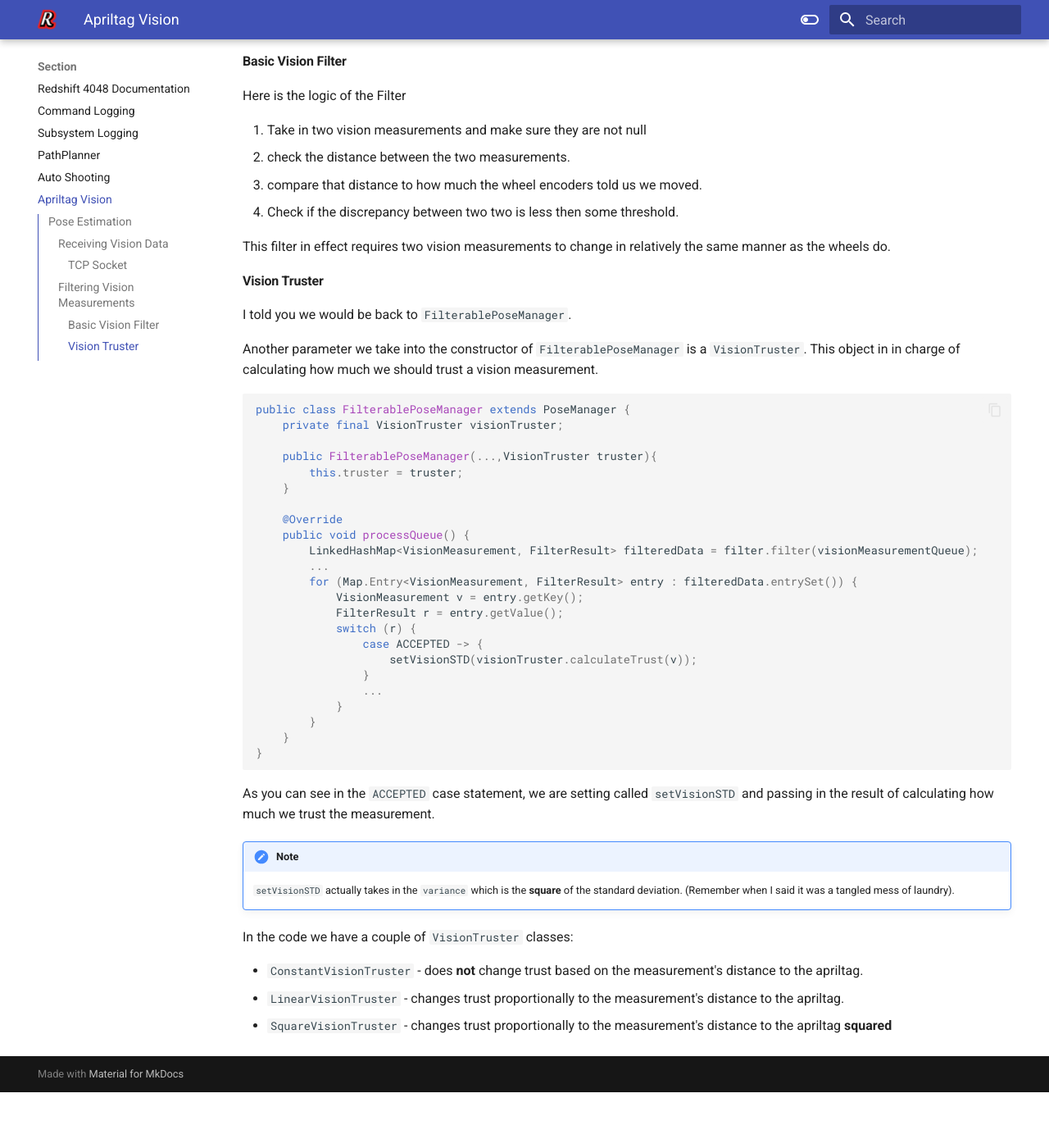
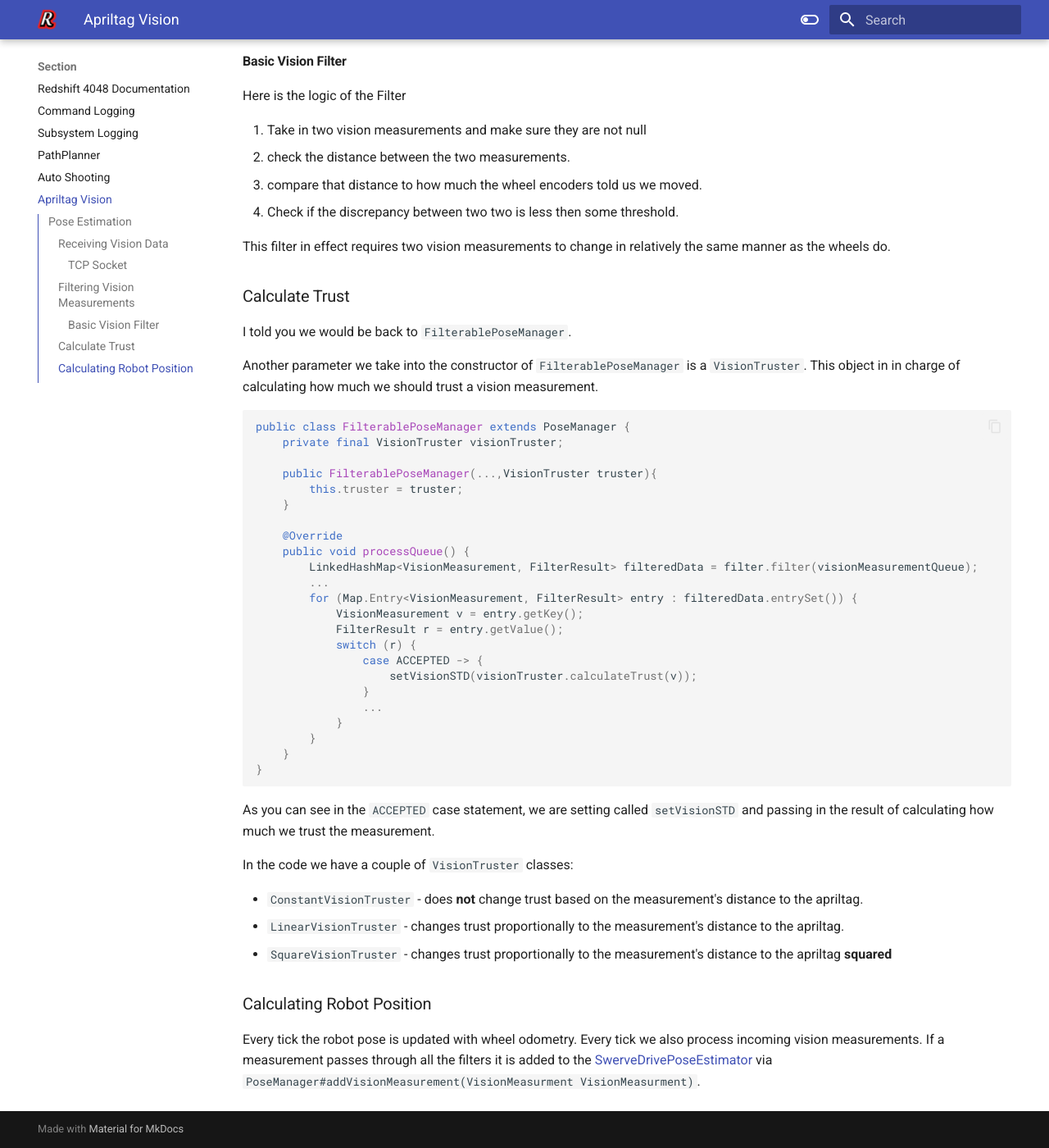
Before and after one commit to FRC4048/robot-docs, an MkDocs documentation site: the page built from docs/apriltag-vision.md, in a window 1280 px wide and 1400 px high, scrolled down 2976 px. Shown: the whole window at 82% size. Built offline with MkDocs 1.6.1 and Material for MkDocs 9.7.7, drawn with Linux system fonts in a browser that asks for light colours; before the commit the page ends 4308 px from its top, so only the background shows below that.

Commit message:
added info about Caluclating Robot Position. Also removed info about variance betcause we are not using a real 'Kalmen filter'

```diff
--- a/docs/apriltag-vision.md
+++ b/docs/apriltag-vision.md
@@ -119,7 +119,7 @@ Here is the logic of the Filter
 
 This filter in effect requires two vision measurements to change in relatively the same manner as the wheels do.
 
-#### Vision Truster
+### Calculate Trust
 
 I told you we would be back to `FilterablePoseManager`.
 
@@ -153,11 +153,12 @@ public class FilterablePoseManager extends PoseManager {
 
 As you can see in the `ACCEPTED` case statement, we are setting called `setVisionSTD` and passing in the result of calculating how much we trust the measurement.
 
-!!! note
-    `setVisionSTD` actually takes in the `variance` which is the **square** of the standard deviation. (Remember when I said it was a tangled mess of laundry).
-
 In the code we have a couple of `VisionTruster` classes:
 
 - `ConstantVisionTruster` - does **not** change trust based on the measurement's distance to the apriltag.
 - `LinearVisionTruster` - changes trust proportionally to the measurement's distance to the apriltag.
 - `SquareVisionTruster` - changes trust proportionally to the measurement's distance to the apriltag **squared**
+
+### Calculating Robot Position
+
+Every tick the robot pose is updated with wheel odometry. Every tick we also process incoming vision measurements. If a measurement passes through all the filters it is added to the [SwerveDrivePoseEstimator](https://github.wpilib.org/allwpilib/docs/release/java/edu/wpi/first/math/estimator/SwerveDrivePoseEstimator.html) via `PoseManager#addVisionMeasurement(VisionMeasurment VisionMeasurment)`.
```
